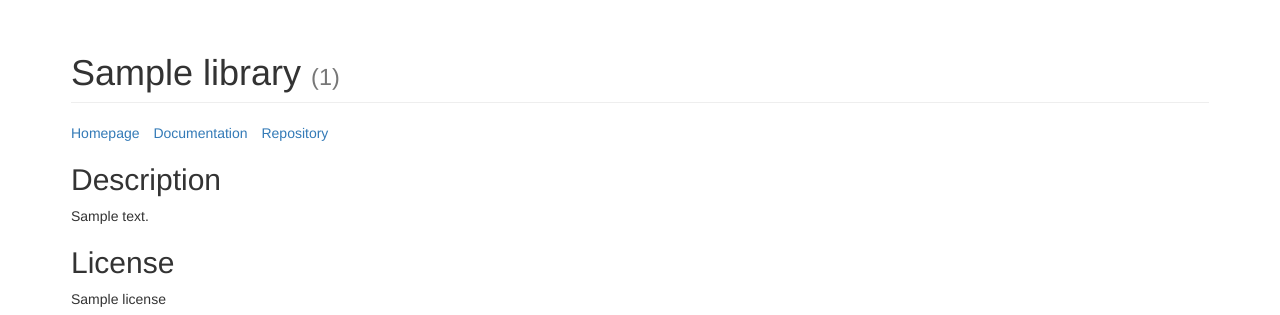
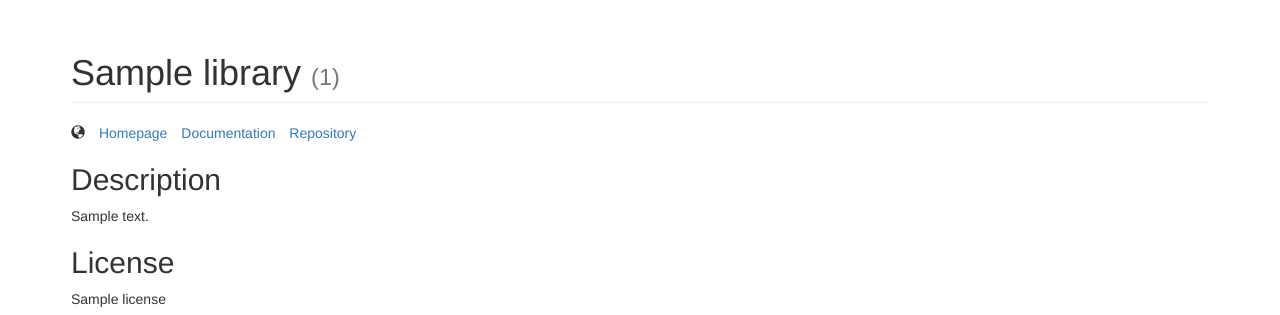
Before and after one commit to elegion/djangodash2013, a Django app: template templates/wtlib/library.html in a window 1280 px wide. Shown: the part 51-366 px from the top of the page. Run offline with Django 3.2, Linux system fonts and the light colour scheme; the template is opened without the code that fills it: most values are stand-ins (such as "Sample title", 1, 10 or a date in 2020); some libraries are stand-ins or nearby versions.

Commit message:
Add icon for links list

```diff
--- a/templates/wtlib/library.html
+++ b/templates/wtlib/library.html
@@ -13,6 +13,7 @@
   <h1 class="page-header">{{ library.name }} <small title="{% trans 'Total users' %}">({{ library.total_users }})</small></h1>
   {% if library.url_home or library.url_docs or library.url_repo %}
     <ul class="list-inline library-links-list">
+      <li><span class="glyphicon glyphicon-globe"></span></li>
       {% if library.url_home %}
         <li><a href="{{ library.url_home }}">{% trans 'Homepage' %}</a></li>
       {% endif %}
```
